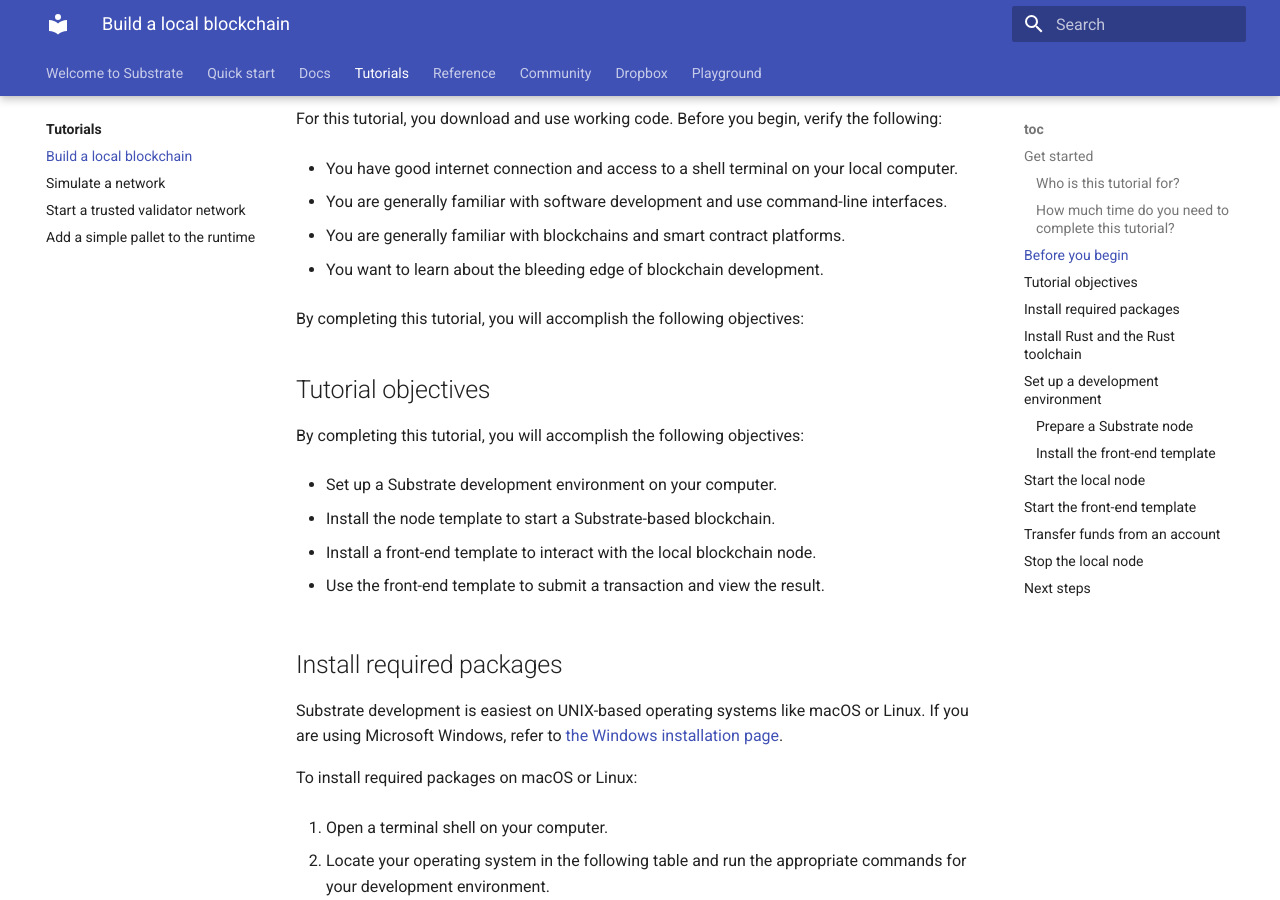
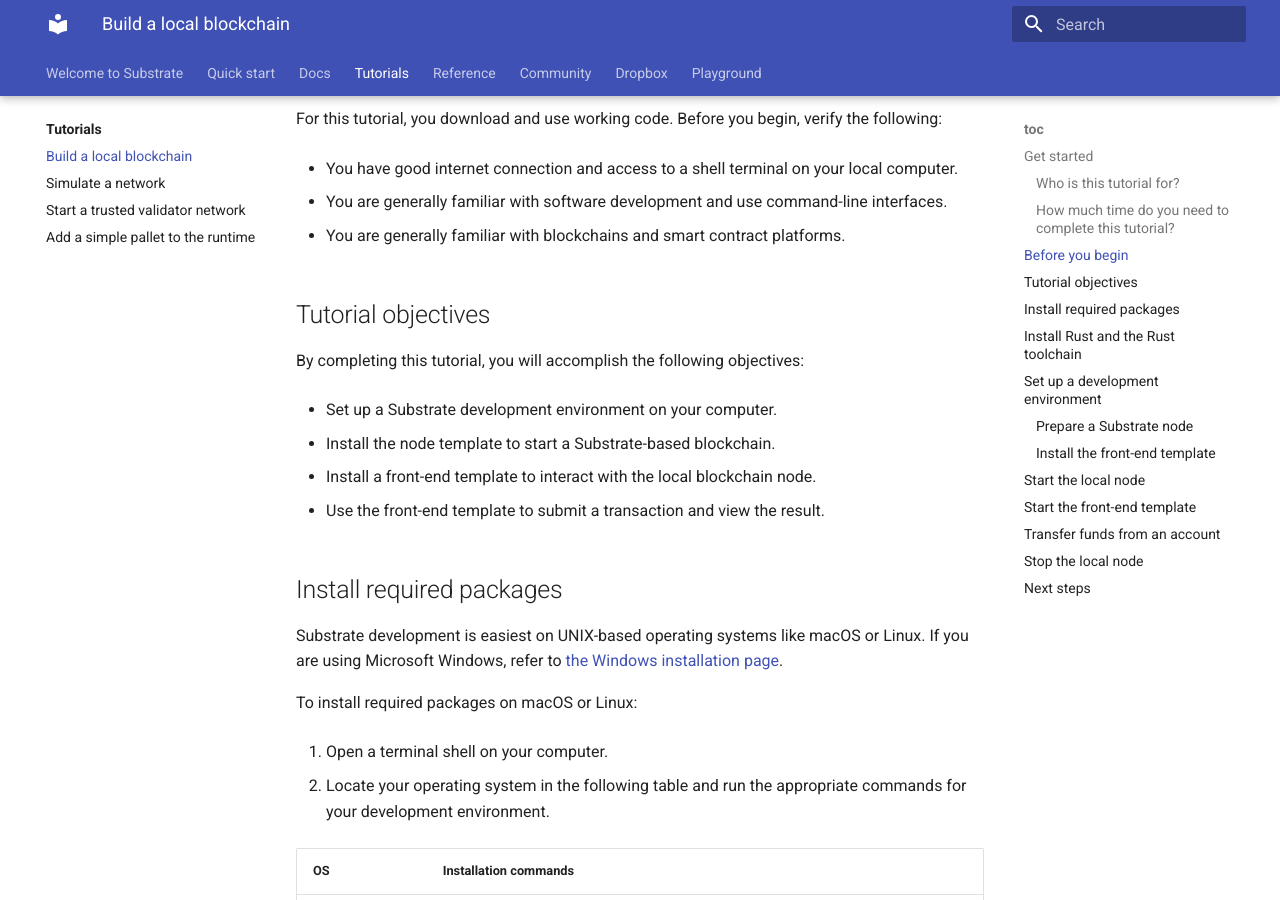
Before and after one commit to polkadot-developers/docs-sandbox, an MkDocs documentation site: the page built from source/docs/tutorials/01-build-local-blockchain.md, in a window 1280 px wide and 900 px high, scrolled down 1096 px. Built offline with MkDocs 1.6.1 and Material for MkDocs 9.7.7, drawn with Linux system fonts in a browser that asks for light colours.

Commit message:
Remove duplicate sentence, bleeding edge comment

```diff
--- a/source/docs/tutorials/01-build-local-blockchain.md
+++ b/source/docs/tutorials/01-build-local-blockchain.md
@@ -49,10 +49,6 @@
 - You are generally familiar with software development and use command-line interfaces.
 
 - You are generally familiar with blockchains and smart contract platforms.
-
-- You want to learn about the bleeding edge of blockchain development.
-
-By completing this tutorial, you will accomplish the following objectives:
 
 ## Tutorial objectives
 
```
